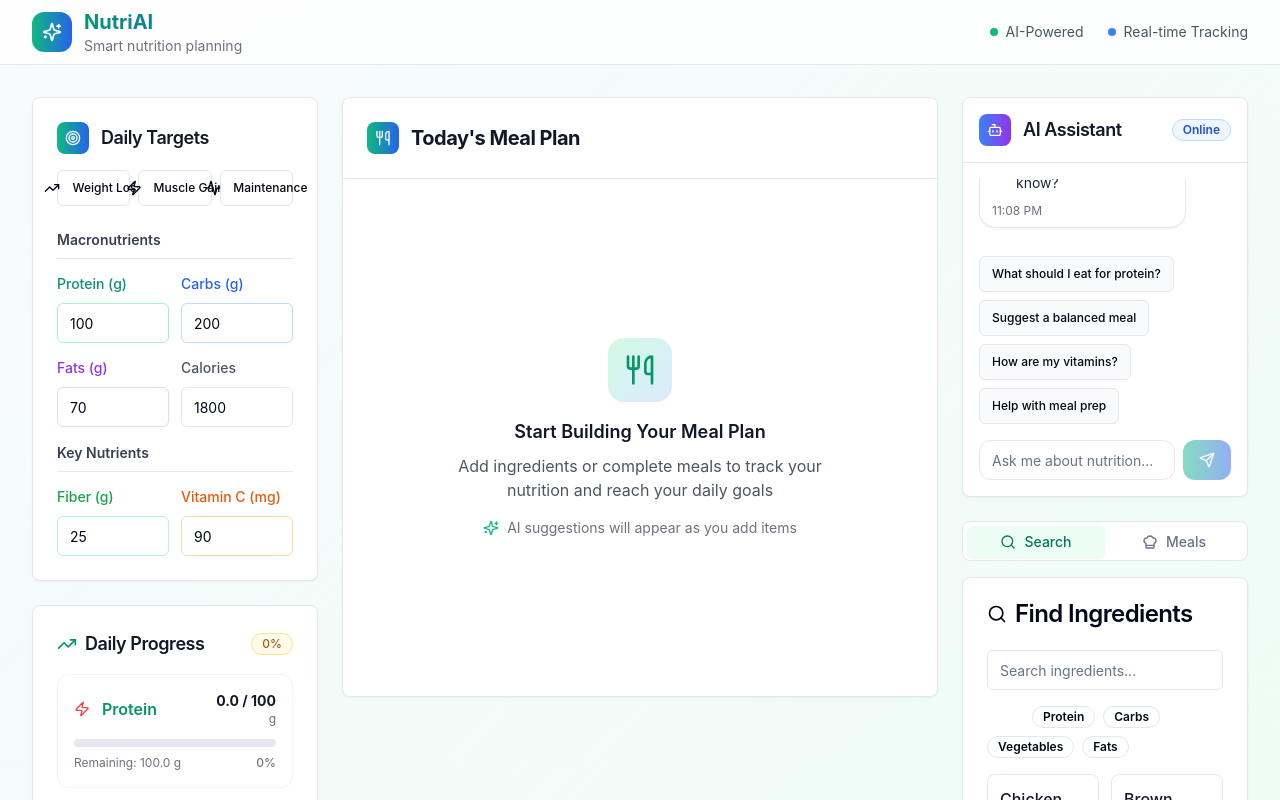
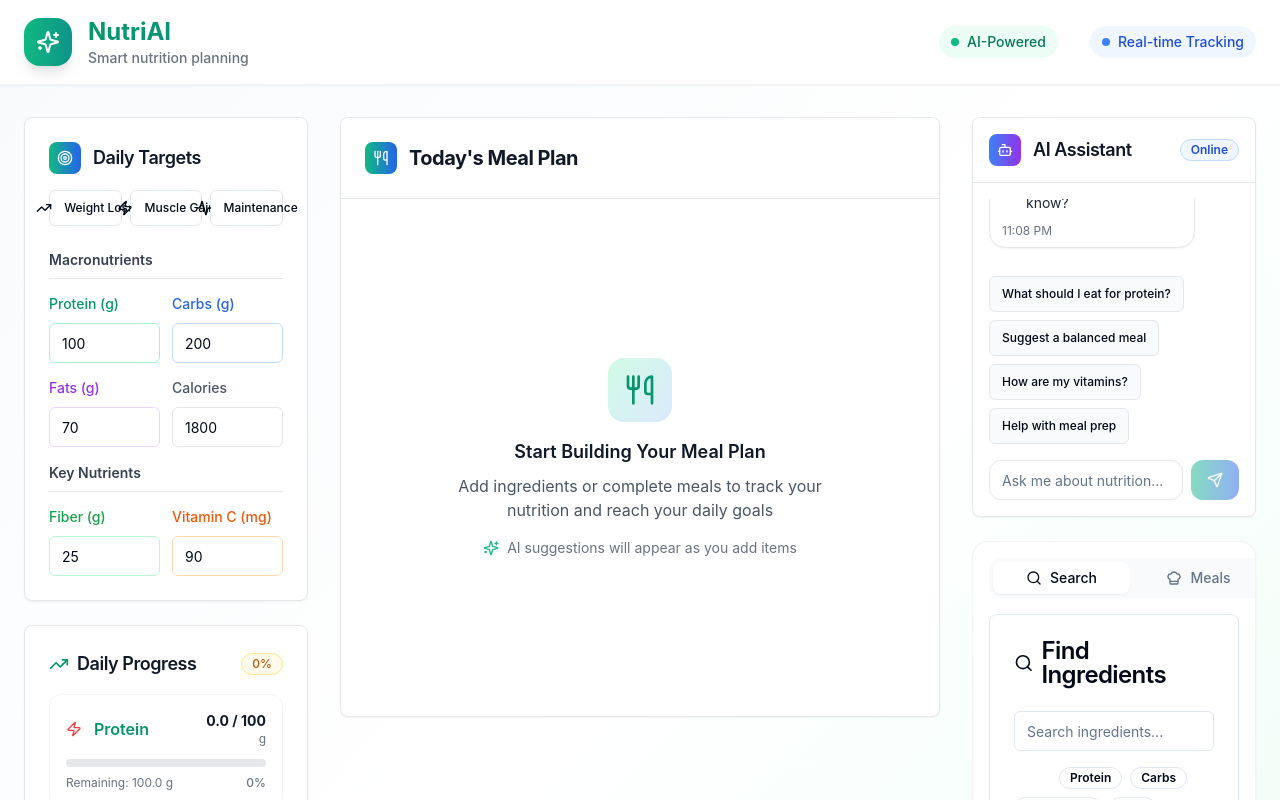
Before and after one commit to MuhammadAman02/hst-ai-5c35950b-bf35-40c8-a86a-7bd4a065f646, a React (Vite) app: page / in a window 1280 px wide. Shown: the top 800 px of the page. Built offline with nearby package versions, Linux system fonts and the light colour scheme.

Commit message:
update file

```diff
--- a/src/pages/Index.tsx
+++ b/src/pages/Index.tsx
@@ -81,43 +81,43 @@ const Index = () => {
   };
 
   return (
-    <div className="min-h-screen bg-gradient-to-br from-slate-50 to-emerald-50">
-      {/* Header */}
-      <header className="bg-white/80 backdrop-blur-sm border-b border-gray-200 sticky top-0 z-50">
-        <div className="max-w-7xl mx-auto px-4 sm:px-6 lg:px-8">
-          <div className="flex items-center justify-between h-16">
-            <div className="flex items-center space-x-3">
-              <div className="w-10 h-10 bg-gradient-to-r from-emerald-500 to-blue-600 rounded-xl flex items-center justify-center">
-                <Sparkles className="w-5 h-5 text-white" />
+    <div className="min-h-screen bg-gradient-to-br from-slate-50 via-white to-emerald-50">
+      {/* Modern Header */}
+      <header className="bg-white/95 backdrop-blur-lg border-b border-gray-200/50 sticky top-0 z-50 shadow-sm">
+        <div className="max-w-7xl mx-auto px-6 py-4">
+          <div className="flex items-center justify-between">
+            <div className="flex items-center space-x-4">
+              <div className="w-12 h-12 bg-gradient-to-r from-emerald-500 to-teal-600 rounded-2xl flex items-center justify-center shadow-lg">
+                <Sparkles className="w-6 h-6 text-white" />
               </div>
               <div>
-                <h1 className="text-xl font-bold bg-gradient-to-r from-emerald-600 to-blue-600 bg-clip-text text-transparent">
+                <h1 className="text-2xl font-bold bg-gradient-to-r from-emerald-600 to-teal-600 bg-clip-text text-transparent">
                   NutriAI
                 </h1>
-                <p className="text-sm text-gray-500">Smart nutrition planning</p>
+                <p className="text-sm text-gray-500 font-medium">Smart nutrition planning</p>
               </div>
             </div>
 
-            <div className="hidden md:flex items-center space-x-6 text-sm text-gray-600">
-              <div className="flex items-center space-x-2">
-                <div className="w-2 h-2 bg-emerald-500 rounded-full"></div>
-                <span>AI-Powered</span>
+            <div className="hidden md:flex items-center space-x-8">
+              <div className="flex items-center space-x-2 px-3 py-1.5 bg-emerald-50 rounded-full">
+                <div className="w-2 h-2 bg-emerald-500 rounded-full animate-pulse"></div>
+                <span className="text-sm font-medium text-emerald-700">AI-Powered</span>
               </div>
-              <div className="flex items-center space-x-2">
-                <div className="w-2 h-2 bg-blue-500 rounded-full"></div>
-                <span>Real-time Tracking</span>
+              <div className="flex items-center space-x-2 px-3 py-1.5 bg-blue-50 rounded-full">
+                <div className="w-2 h-2 bg-blue-500 rounded-full animate-pulse"></div>
+                <span className="text-sm font-medium text-blue-700">Real-time Tracking</span>
               </div>
             </div>
           </div>
         </div>
       </header>
 
-      {/* Main Content */}
-      <main className="max-w-7xl mx-auto px-4 sm:px-6 lg:px-8 py-8">
-        <div className="grid grid-cols-1 lg:grid-cols-4 gap-6">
+      {/* Main Content with proper spacing */}
+      <main className="max-w-7xl mx-auto px-6 py-8">
+        <div className="grid grid-cols-12 gap-8">
 
           {/* Left Sidebar - Targets & Progress */}
-          <div className="lg:col-span-1 space-y-6">
+          <div className="col-span-12 lg:col-span-3 space-y-6">
             <NutritionTargetsComponent
               targets={nutritionTargets}
               onTargetsChange={setNutritionTargets}
@@ -126,7 +126,7 @@ const Index = () => {
           </div>
 
           {/* Center - Meal Planner */}
-          <div className="lg:col-span-2">
+          <div className="col-span-12 lg:col-span-6">
             <div ref={(el) => {
               if (el && el.children[0]) {
                 setMealPlannerRef(el.children[0]);
@@ -140,38 +140,42 @@ const Index = () => {
           </div>
 
           {/* Right Sidebar - AI Chat & Tools */}
-          <div className="lg:col-span-1 space-y-6">
+          <div className="col-span-12 lg:col-span-3 space-y-6">
             <AIChat progress={dailyProgress} />
 
+            <div className="bg-white rounded-2xl shadow-sm border border-gray-200/50 overflow-hidden">
               <Tabs defaultValue="search" className="w-full">
-              <TabsList className="grid w-full grid-cols-2 bg-white border border-gray-200 rounded-lg p-1">
+                <TabsList className="grid w-full grid-cols-2 bg-gray-50 p-1 m-4 rounded-xl">
                   <TabsTrigger
                     value="search"
-                  className="flex items-center space-x-2 rounded-md data-[state=active]:bg-emerald-50 data-[state=active]:text-emerald-700"
+                    className="flex items-center space-x-2 rounded-lg data-[state=active]:bg-white data-[state=active]:shadow-sm"
                   >
                     <Search className="h-4 w-4" />
-                  <span className="hidden sm:inline">Search</span>
+                    <span>Search</span>
                   </TabsTrigger>
                   <TabsTrigger
                     value="suggestions"
-                  className="flex items-center space-x-2 rounded-md data-[state=active]:bg-emerald-50 data-[state=active]:text-emerald-700"
+                    className="flex items-center space-x-2 rounded-lg data-[state=active]:bg-white data-[state=active]:shadow-sm"
                   >
                     <ChefHat className="h-4 w-4" />
-                  <span className="hidden sm:inline">Meals</span>
+                    <span>Meals</span>
                   </TabsTrigger>
                 </TabsList>
 
-              <TabsContent value="search" className="mt-4">
+                <div className="p-4 pt-0">
+                  <TabsContent value="search" className="mt-0">
                     <IngredientSearch onAddIngredient={handleAddIngredient} />
                   </TabsContent>
 
-              <TabsContent value="suggestions" className="mt-4">
+                  <TabsContent value="suggestions" className="mt-0">
                     <MealSuggestions
                       progress={dailyProgress}
                       onAddMeal={handleAddMeal}
                     />
                   </TabsContent>
+                </div>
               </Tabs>
+            </div>
           </div>
         </div>
       </main>
```
Lines whose indentation alone changed are shown as unchanged.
